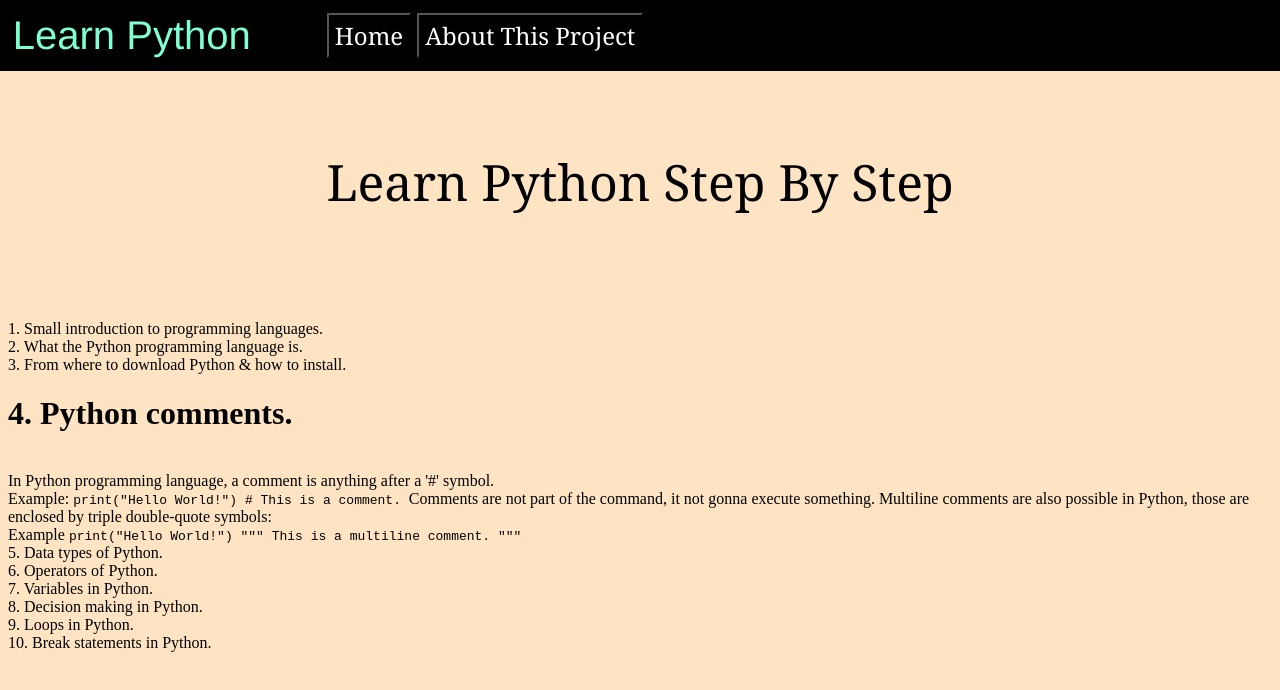
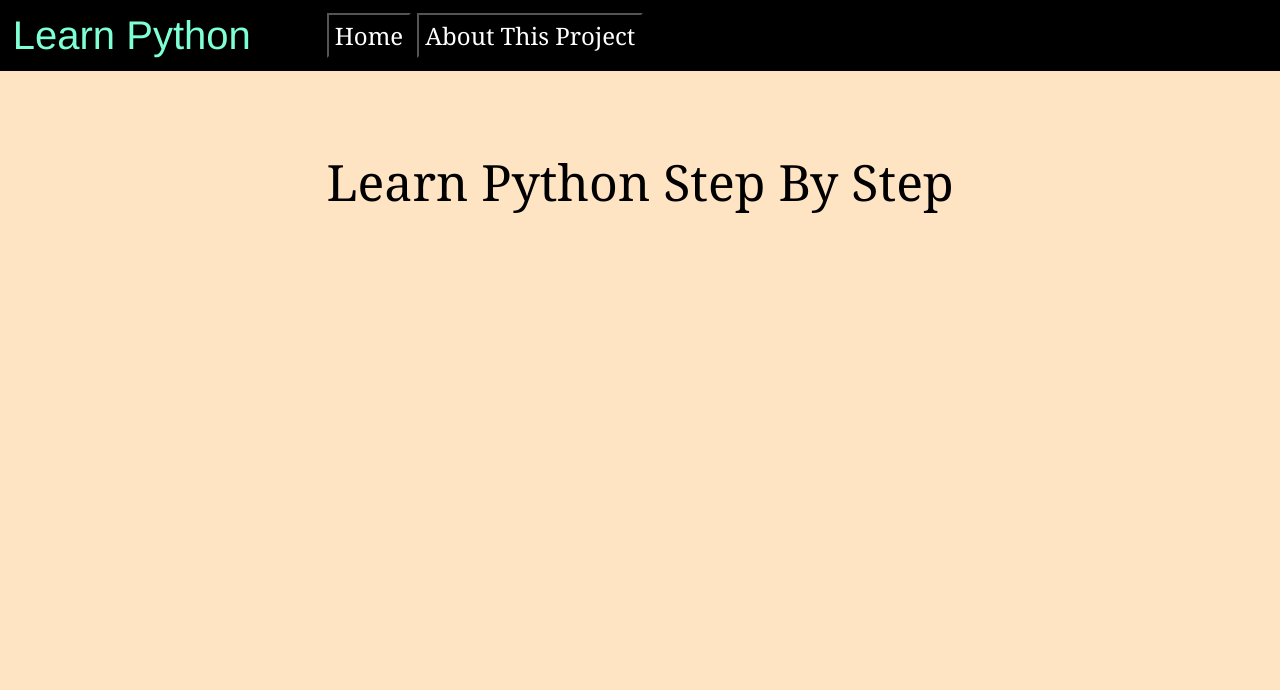
Before and after one commit to akashadr/Personal-Projects, a plain HTML site: page website-for-python-basics-for-beginners/src/stepByStepPythonLearning.html in a window 1280 px wide. Drawn offline with Linux system fonts and the light colour scheme.

Commit message:
Revert "Updated the project."

```diff
--- a/website-for-python-basics-for-beginners/src/stepByStepPythonLearning.css
+++ b/website-for-python-basics-for-beginners/src/stepByStepPythonLearning.css
@@ -54,17 +54,3 @@ p {
     font-size: 50px;
     text-align: center;
 }
-
-.contentTitle {
-    font-family: Cambria, Cochin, Georgia, Times,
-    'Times New Roman', serif;
-    font-size: 50px;
-    text-align: center;
-}
-
-.topic {
-    font-size: x-large;
-    text-align: center;
-    margin-right: 20%;
-    margin-left: 20%;
-}
--- a/website-for-python-basics-for-beginners/src/stepByStepPythonLearning.html
+++ b/website-for-python-basics-for-beginners/src/stepByStepPythonLearning.html
@@ -44,77 +44,8 @@
     <br>
     <br>
     <br>
-    <p class="contentTitle">
-        Learn Python Step By Step
-    </p>
+    <p>Learn Python Step By Step</p>
     <br>
-    <br>
-    <br>
-    <div class="topic">
-        1. Small introduction to programming languages.
-        <br>
 
-    </div>
-    <div class="topic">
-        2. What the Python programming language is.
-        <br>
-
-    </div>
-    <div class="topic">
-        3. From where to download Python & how to install.
-        <br>
-
-    </div>
-    <div class="topic">
-        <h1>4. Python comments.</h1>
-        <br>
-        In Python programming language, a comment is anything after a '#' symbol.
-        <br>
-        Example:
-        <code>
-            print("Hello World!") # This is a comment.
-        </code>
-        Comments are not part of the command, it not gonna execute something.
-        Multiline comments are also possible in Python, those are enclosed by triple double-quote symbols:
-        <br>
-        Example
-        <code>
-            print("Hello World!")
-            """ This
-                is
-                a
-                multiline comment. """
-        </code>
-    </div>
-    <div class="topic">
-        5. Data types of Python.
-        <br>
-
-    </div>
-    <div class="topic">
-        6. Operators of Python.
-        <br>
-
-    </div>
-    <div class="topic">
-        7. Variables in Python.
-        <br>
-
-    </div>
-    <div class="topic">
-        8. Decision making in Python.
-        <br>
-
-    </div>
-    <div class="topic">
-        9. Loops in Python.
-        <br>
-
-    </div>
-    <div class="topic">
-        10. Break statements in Python.
-        <br>
-
-    </div>
 </body>
 </html>
```
